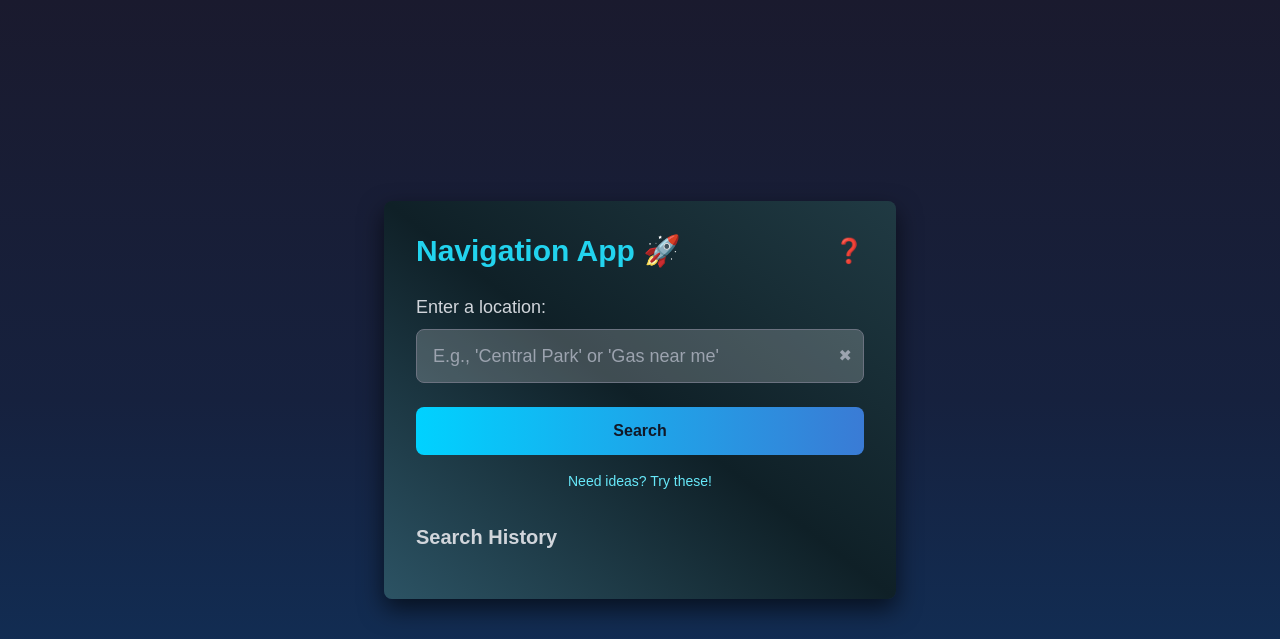
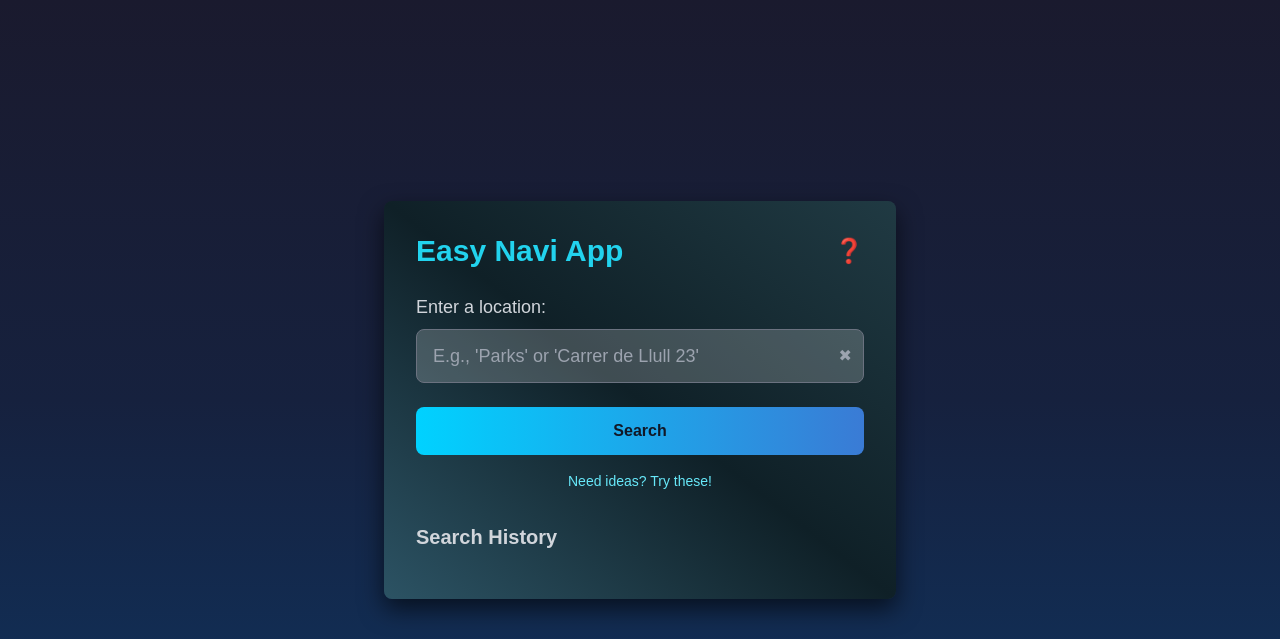
Before and after one commit to alishants/EasyNaviBot, a Flask app: page / in a window 1280 px wide. Shown: the top 639 px of the page. Run offline with Flask 3, Linux system fonts and the light colour scheme; some libraries are stand-ins or nearby versions.

Commit message:
Update index.html new graphics 4

```diff
--- a/templates/index.html
+++ b/templates/index.html
@@ -41,7 +41,7 @@
         <!-- Header -->
         <header class="flex items-center justify-between mb-6">
             <h1 class="text-3xl font-bold text-cyan-400 hover:text-cyan-300 transition">
-                Navigation App 🚀
+                Easy Navi App
             </h1>
             <span class="text-gray-400 text-2xl cursor-pointer hover:text-cyan-400 transition" onclick="toggleHelpModal()">❓</span>
         </header>
@@ -54,7 +54,7 @@
                     type="text"
                     id="searchInput"
                     class="w-full px-4 py-3 text-lg text-white rounded-lg border border-gray-500 focus:ring-2 focus:outline-none"
-                    placeholder="E.g., 'Central Park' or 'Gas near me'"
+                    placeholder="E.g., 'Parks' or 'Carrer de Llull 23'"
                 />
                 <span class="absolute right-3 top-1/2 transform -translate-y-1/2 text-gray-400 cursor-pointer hover:text-cyan-400 transition" onclick="clearInput()">✖</span>
             </div>
@@ -139,17 +139,13 @@
             const isMetro = /\b(station|metro|underground|subway)\b/i.test(query) || /Sagrera|Verdaguer|Diagonal|Passeig de Gràcia/i.test(query);
             const isPlace = /\b(plaza|square|park|area)\b/i.test(query);
 
-            let googleMapsUrl;
-
             if (isAddress || isMetro) {
-                googleMapsUrl = `https://www.google.com/maps/dir/?api=1&destination=${encodedQuery}`;
+                return `https://www.google.com/maps/dir/?api=1&destination=${encodedQuery}`;
             } else if (isStreet || isPlace) {
-                googleMapsUrl = `https://www.google.com/maps/search/${encodedQuery}`;
+                return `https://www.google.com/maps/search/${encodedQuery}`;
             } else {
-                googleMapsUrl = `https://www.google.com/maps/search/${encodedQuery}+near+me`;
+                return `https://www.google.com/maps/search/${encodedQuery}+near+me`;
             }
-
-            return googleMapsUrl;
         }
 
         function saveToHistory(query) {
```
